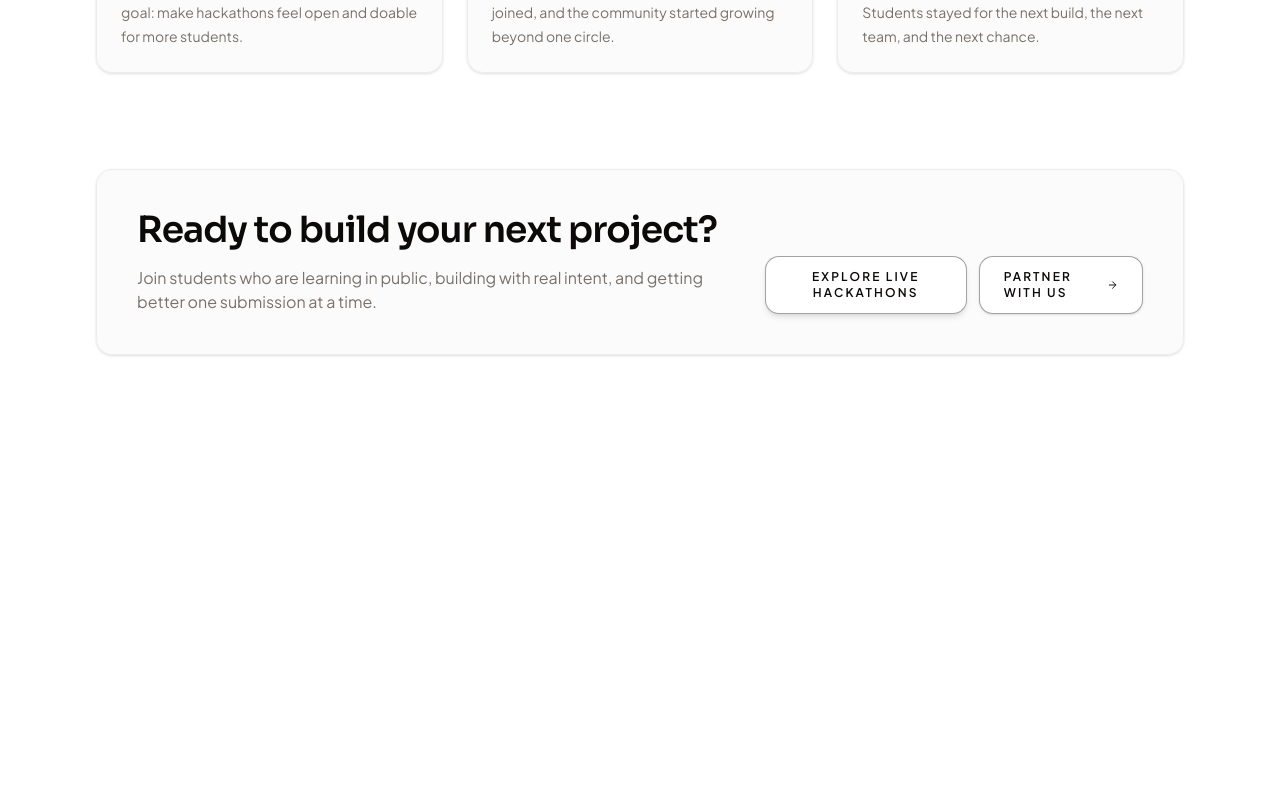
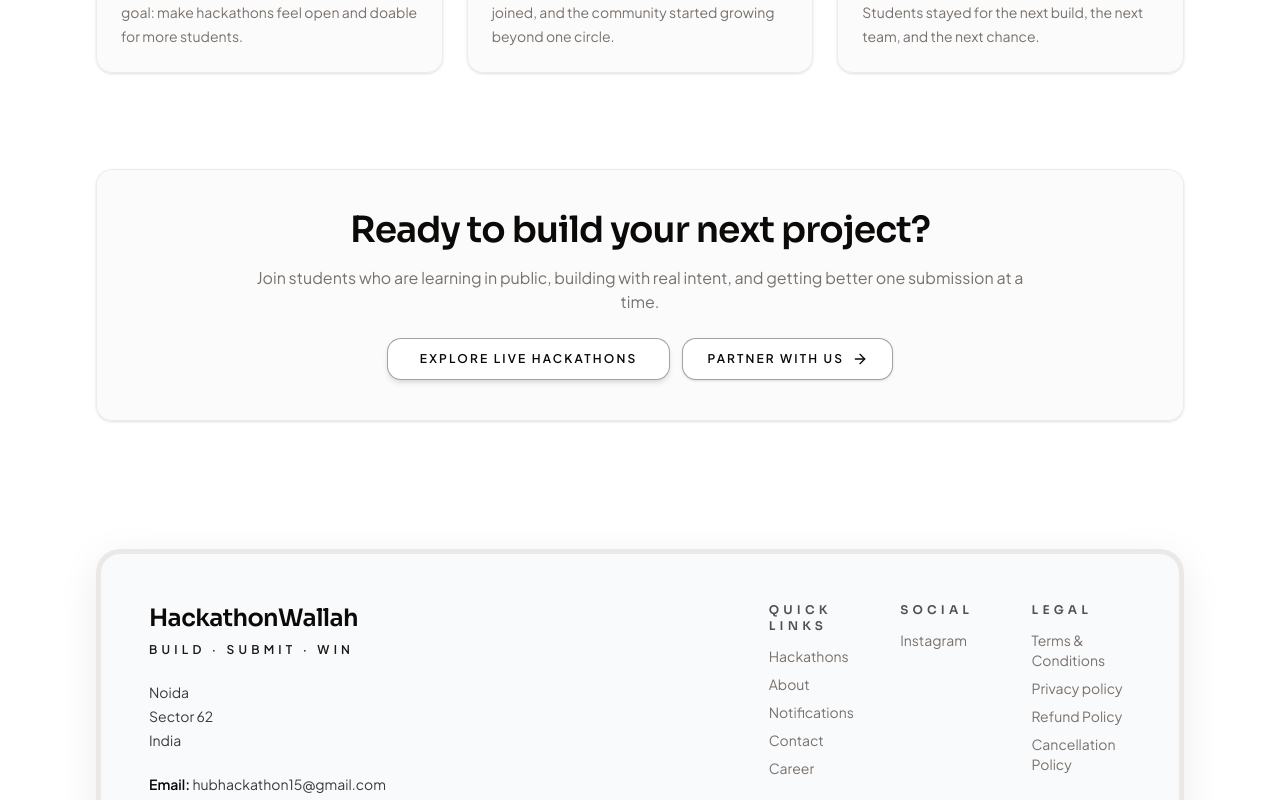
Before and after one commit to pksingh1508/myproject, a Next.js app: page /about in a window 1280 px wide. Shown: the part 2460-3260 px from the top of the page. Before the commit the page ends 2911 px from the top, so only its background shows below. Built offline with nearby package versions, Linux system fonts and the light colour scheme; no server answers.

Commit message:
fix the about bottom section

```diff
--- a/src/app/about/about-content.tsx
+++ b/src/app/about/about-content.tsx
@@ -28,6 +28,7 @@ import {
 } from "lucide-react";
 
 import { BrandButton } from "@/components/layout";
+import { Footer } from "@/components/home/footer";
 import { cn } from "@/lib/utils";
 
 type StatDescriptor = {
@@ -470,10 +471,10 @@ export default function AboutContent() {
         </div>
       </section>
 
-      <section className="mx-auto w-full max-w-6xl px-4 pb-24 pt-10 sm:px-6 lg:px-8">
+      <section className="mx-auto w-full max-w-6xl px-4 pb-16 pt-10 sm:px-6 lg:px-8">
         <div className="rounded-2xl border border-border/60 bg-muted/40 p-6 shadow-sm sm:p-10">
-          <div className="flex flex-col gap-6 lg:flex-row lg:items-end lg:justify-between">
-            <div className="max-w-3xl space-y-4">
+          <div className="mx-auto flex max-w-3xl flex-col items-center gap-6 text-center">
+            <div className="space-y-4">
               <h2
                 className="text-3xl font-semibold tracking-tight text-foreground sm:text-4xl"
                 style={brandDisplayStyle}
@@ -486,7 +487,7 @@ export default function AboutContent() {
               </p>
             </div>
 
-            <div className="flex flex-col gap-3 sm:flex-row sm:items-center">
+            <div className="flex flex-col items-center justify-center gap-3 sm:flex-row">
               <BrandButton
                 className="px-8 py-3 text-xs"
                 onClick={() => router.push("/hackathons")}
@@ -505,6 +506,8 @@ export default function AboutContent() {
           </div>
         </div>
       </section>
+
+      <Footer />
     </main>
   );
 }
```
